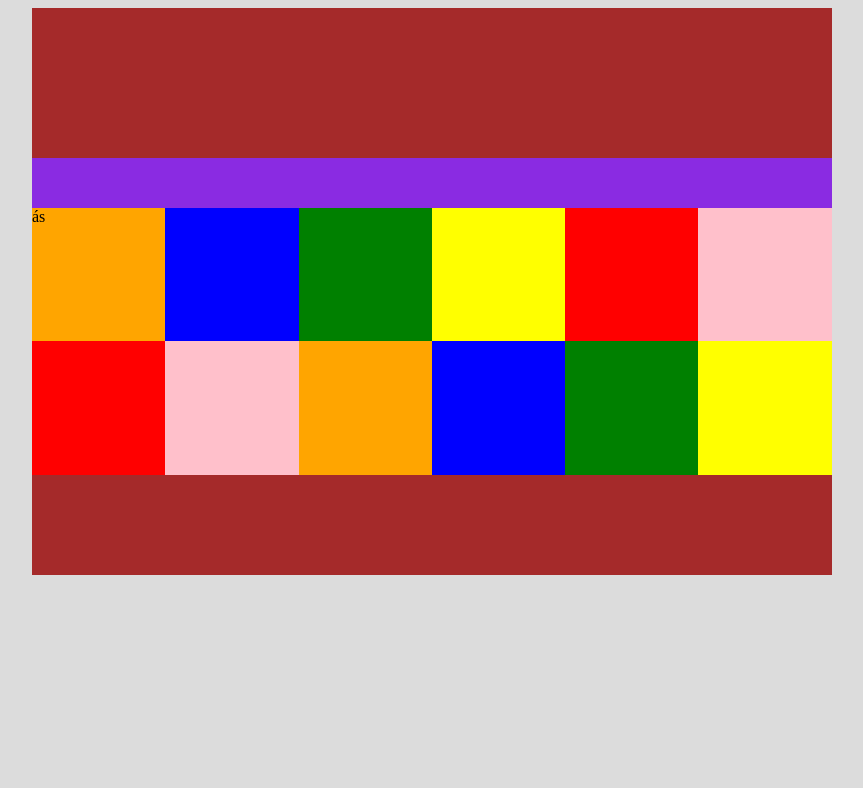
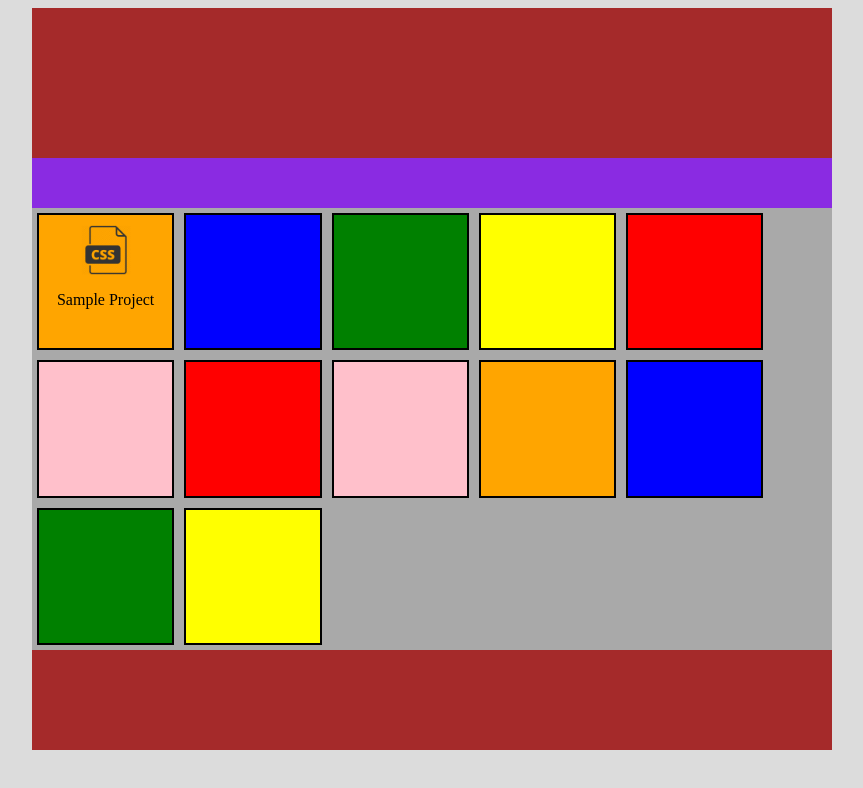
Before and after one commit to davirussi/davirussi.github.io, a plain HTML site: page index.html in a window 1280 px wide. Shown: the whole page, without its empty margins (208-1071 px from the left). Drawn offline with Linux system fonts and the light colour scheme.

Commit message:
adding a example of image and text

```diff
--- a/css/main.css
+++ b/css/main.css
@@ -34,11 +34,15 @@ body {
 
 .box {
   border-color: black;
+  border-style: solid;
+  border-width: 2px;
+  margin: 5px
 }
 
 .box1_1 {
   width: 16.66%;
-  height: 150px;
+  height: 150px;/*there's some js to change this*/
+
 }
 
 .box1_2 {
@@ -80,6 +84,19 @@ body {
   background-color: pink;
 }
 
+.icon {
+  display: block;
+  margin: auto;
+  width: 50px;
+  height: 50px;
+  padding-top: 10px;
+}
+
+.text_center{
+  text-align: center;
+}
+
+
 @media screen and (min-width: 800px){
   .container {
     width: 800px;
--- a/index.html
+++ b/index.html
@@ -18,7 +18,10 @@
 
 </div> <!--END NAV-->
 <div class="content">
-  <div class="box box1_1 orange">ás</div>
+  <div class="box box1_1 orange">
+    <img class="icon" src="images/css.png">
+    <p class="text_center">Sample Project</p>
+  </div>
   <div class="box box1_1 blue"></div>
   <div class="box box1_1 green"></div>
   <div class="box box1_1 yellow"></div>
```
Also changed, not shown: images/css.png (added).
